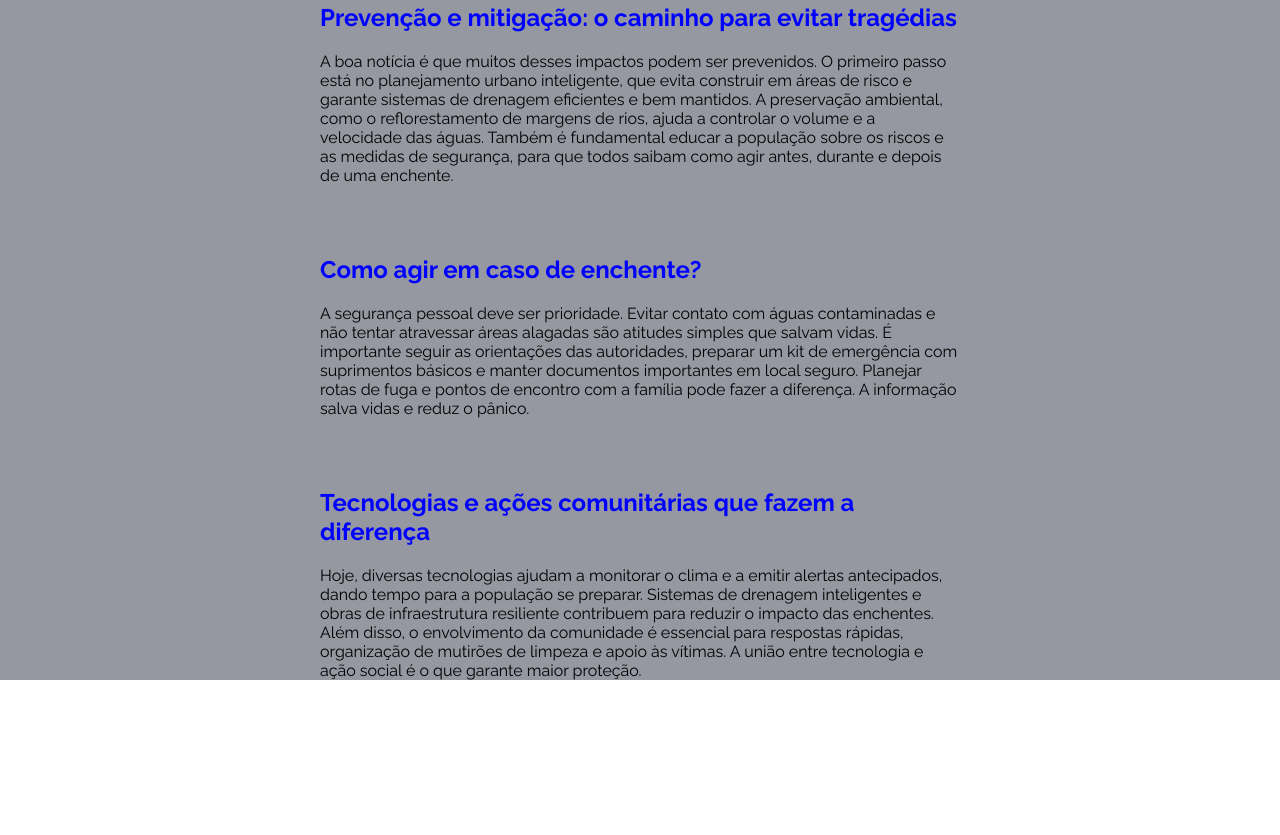
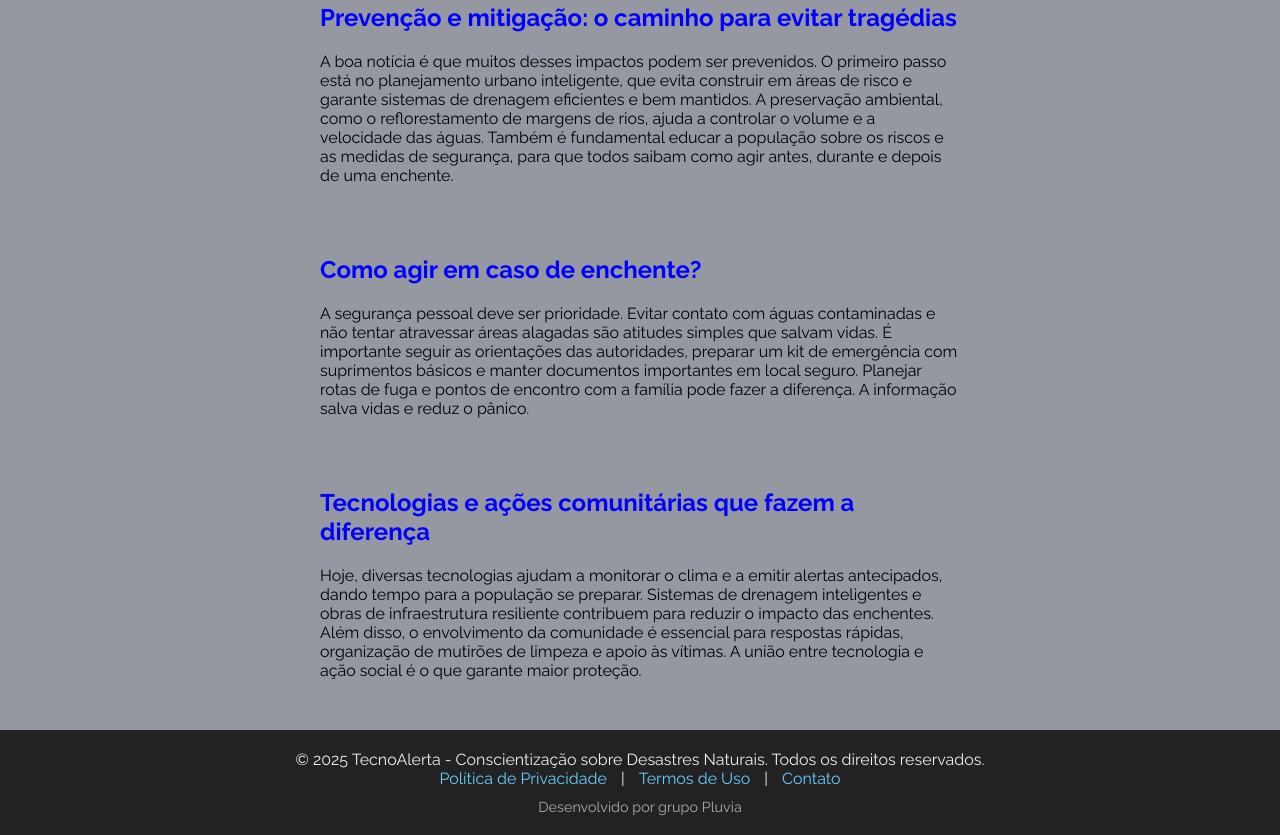
Before and after one commit to Pluvia-GS/Pluvia-WebDev, a plain HTML site: page index.html in a window 1280 px wide. Shown: the part 1999-2834 px from the top of the page. Before the commit the page ends 2679 px from the top, so only its background shows below. Drawn offline with Linux system fonts and the light colour scheme.

Commit message:
feat(ui): add footer section to TecnoAlerta project page

```diff
--- a/index.html
+++ b/index.html
@@ -126,6 +126,18 @@
         </div>
 
     </main>
+<footer class="footer">
+  <div>
+    <p>© 2025 TecnoAlerta - Conscientização sobre Desastres Naturais. Todos os direitos reservados.</p>
+    <p>
+      <a href="#" class="footer-link">Política de Privacidade</a> |
+      <a href="#" class="footer-link">Termos de Uso</a> |
+      <a href="#" class="footer-link">Contato</a>
+    </p>
+    <p class="footer-credit">Desenvolvido por grupo Pluvia</p>
+  </div>
+</footer>
+
 
     <script src="/src/js/script.js"></script>
 </body>
--- a/src/css/style.css
+++ b/src/css/style.css
@@ -92,4 +92,29 @@ nav ul li a {
     width: 100%;
     background-color: rgb(149, 151, 161);
     padding-top: 50px;
+    padding-bottom: 50px;
 }
+
+.footer {
+  background-color: #222;
+  color: #eee;
+  padding: 20px;
+  text-align: center;
+  font-family: Arial, sans-serif;
+}
+
+.footer-link {
+  color: #6cf;
+  text-decoration: none;
+  margin: 0 10px;
+}
+
+.footer-link:hover {
+  text-decoration: underline;
+}
+
+.footer-credit {
+  font-size: 0.9em;
+  color: #aaa;
+  margin-top: 10px;
+}
```
